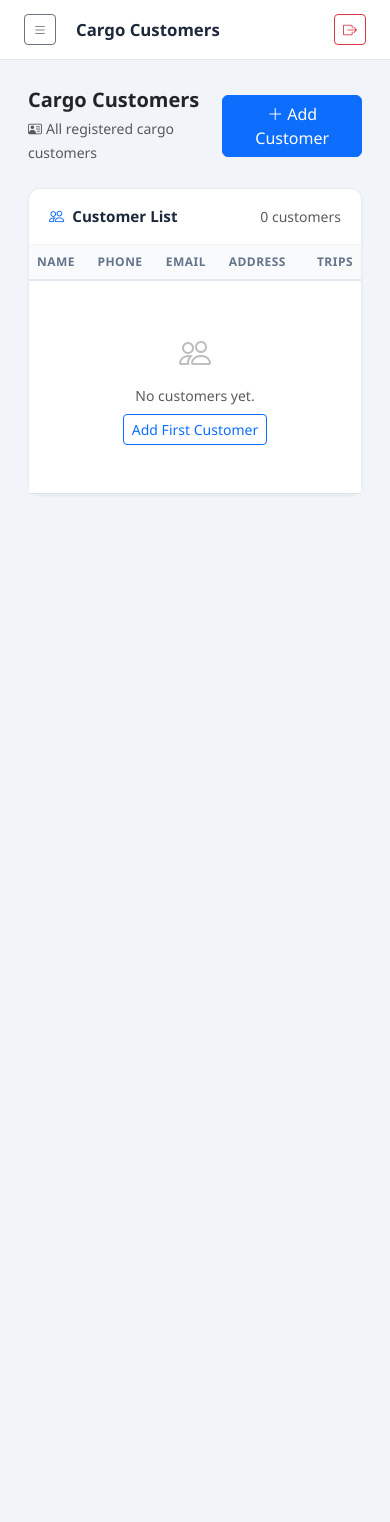
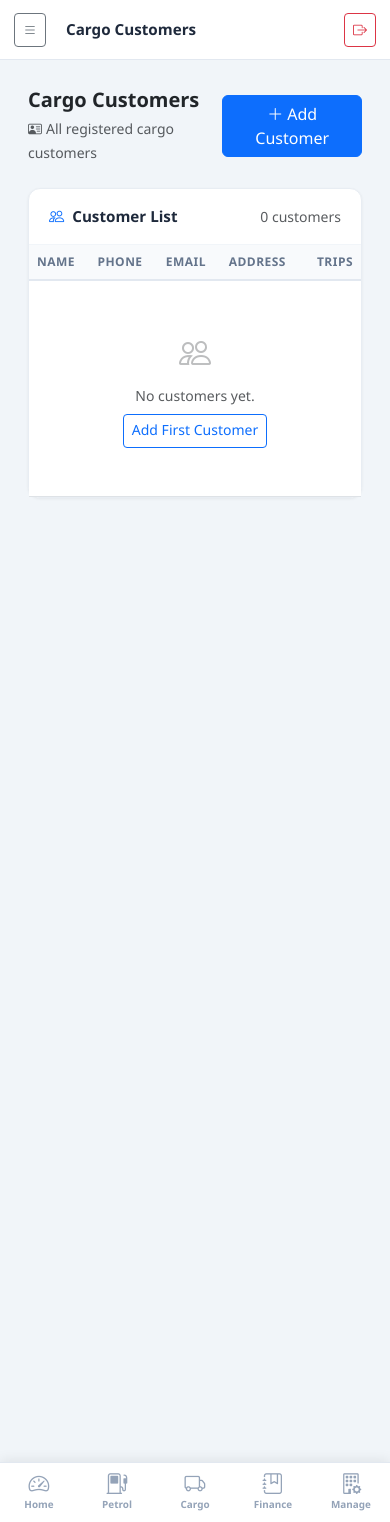
Before and after one commit to Ferlsafer/AccountingProject, a Django app: page /cargo/customers/ in a window 390 px wide. Run offline with Django 5.2, Linux system fonts and the light colour scheme; the visitor is signed in with stand-in values (Sample User, id 1); data that the repository does not hold is empty.

Commit message:
PWA: installable mobile app with bottom navigation
- manifest.json: name, icons, standalone display, theme colour
- sw.js: cache-first for static assets, network-first for pages
- /sw.js view at root scope so install prompt works on Android/iOS
- Bottom navigation bar (mobile only) with role-based tabs:
    petrol_clerk → Home | Petrol | Cargo* | Finance* | Purchases
    cargo_clerk  → Home | Petrol* | Cargo | Finance* | Invoices
    accountant   → Home | Petrol | Cargo | Finance | Reports
    admin        → Home | Petrol | Cargo | Finance | Manage
- Active tab highlighted via path-prefix matching
- viewport-fit=cover + safe-area-inset-bottom for notched phones
- Apple PWA meta tags for iOS Add-to-Home-Screen
- Larger touch targets (btn min-height 40px), compact topbar on mobile

Co-Authored-By: Claude Sonnet 4.6 <noreply@anthropic.com>

```diff
--- a/accounting_system/urls.py
+++ b/accounting_system/urls.py
@@ -16,10 +16,22 @@ Including another URLconf
 """
 from django.contrib import admin
 from django.urls import path, include
+from django.conf import settings
+from django.http import FileResponse
 from reports.views import dashboard
+import os
+
+
+def service_worker(request):
+    path_ = os.path.join(settings.BASE_DIR, 'static', 'sw.js')
+    response = FileResponse(open(path_, 'rb'), content_type='application/javascript')
+    response['Service-Worker-Allowed'] = '/'
+    return response
+
 
 urlpatterns = [
     path('admin/', admin.site.urls),
+    path('sw.js', service_worker, name='sw'),
     path('accounts/', include('django.contrib.auth.urls')),
     path('petrol/', include('petrol.urls')),
     path('cargo/', include('cargo.urls')),
--- a/static/css/main.css
+++ b/static/css/main.css
@@ -319,6 +319,78 @@ body.auth-page .page-body {
     #main-content { margin-left: 0; }
 }
 
+/* ── Mobile bottom navigation ────────────────────────── */
+.mobile-bottom-nav {
+    display: none;
+    position: fixed;
+    bottom: 0; left: 0; right: 0;
+    height: 60px;
+    background: #fff;
+    border-top: 1px solid #e2e8f0;
+    z-index: 300;
+    padding-bottom: env(safe-area-inset-bottom);
+    box-shadow: 0 -2px 12px rgba(0,0,0,0.08);
+}
+
+.mobile-bottom-nav .mobile-nav-inner {
+    display: flex;
+    align-items: stretch;
+    height: 60px;
+}
+
+.mobile-nav-item {
+    flex: 1;
+    display: flex;
+    flex-direction: column;
+    align-items: center;
+    justify-content: center;
+    gap: 2px;
+    text-decoration: none;
+    color: #94a3b8;
+    font-size: 0.62rem;
+    font-weight: 600;
+    padding: 6px 4px;
+    transition: color 0.15s;
+    -webkit-tap-highlight-color: transparent;
+}
+
+.mobile-nav-item i {
+    font-size: 1.3rem;
+    line-height: 1;
+}
+
+.mobile-nav-item.active,
+.mobile-nav-item:active {
+    color: #2563eb;
+}
+
+@media (max-width: 767px) {
+    .mobile-bottom-nav { display: flex; flex-direction: column; }
+
+    /* Shift page content up from the bottom nav */
+    .page-body {
+        padding-bottom: calc(70px + env(safe-area-inset-bottom));
+    }
+
+    /* Compact topbar on mobile */
+    .topbar { padding: 0 14px; }
+    .topbar-title { font-size: 0.95rem; }
+
+    /* Larger tap targets for buttons */
+    .btn { min-height: 40px; }
+    .btn-sm { min-height: 34px; }
+
+    /* Stat cards: 2-column on mobile */
+    .stat-card { padding: 16px; }
+    .stat-value { font-size: 1.3rem; }
+
+    /* Make tables horizontally scrollable */
+    .table-responsive { -webkit-overflow-scrolling: touch; }
+
+    /* Management cards full-width on mobile */
+    .mgmt-wrap .col-sm-6 { padding: 0 8px; }
+}
+
 /* ── Print ───────────────────────────────────────────── */
 @media print {
     #sidebar, .topbar, .no-print { display: none !important; }
--- a/templates/base.html
+++ b/templates/base.html
@@ -4,8 +4,17 @@
 
 <head>
     <meta charset="UTF-8">
-    <meta name="viewport" content="width=device-width, initial-scale=1.0">
-    <title>{% block title %}TLC Accounting{% endblock %}</title>
+    <meta name="viewport" content="width=device-width, initial-scale=1.0, viewport-fit=cover">
+    <title>{% block title %}TBC System{% endblock %}</title>
+    <!-- PWA -->
+    <link rel="manifest" href="{% static 'manifest.json' %}">
+    <meta name="theme-color" content="#1e2d50">
+    <meta name="mobile-web-app-capable" content="yes">
+    <meta name="apple-mobile-web-app-capable" content="yes">
+    <meta name="apple-mobile-web-app-status-bar-style" content="black-translucent">
+    <meta name="apple-mobile-web-app-title" content="TBC">
+    <link rel="apple-touch-icon" href="{% static 'img/icon.svg' %}">
+    <!-- Styles -->
     <link href="https://cdn.jsdelivr.net/npm/bootstrap@5.3.3/dist/css/bootstrap.min.css" rel="stylesheet">
     <link href="https://cdn.jsdelivr.net/npm/bootstrap-icons@1.11.3/font/bootstrap-icons.min.css" rel="stylesheet">
     <link href="{% static 'css/main.css' %}" rel="stylesheet">
@@ -214,6 +223,57 @@
         </div>
     </div>
 
+    {% if user.is_authenticated %}
+    <!-- ── Mobile bottom navigation ───────────────────── -->
+    <nav class="mobile-bottom-nav no-print">
+        <div class="mobile-nav-inner">
+        {% with role=user.profile.role %}
+
+        <a href="{% url 'home' %}" class="mobile-nav-item" id="mbnav-home">
+            <i class="bi bi-speedometer2"></i><span>Home</span>
+        </a>
+
+        {% if role == 'petrol_clerk' or user.is_staff or role == 'admin' or role == 'accountant' %}
+        <a href="{% url 'petrol:daily_sale_list' %}" class="mobile-nav-item" id="mbnav-petrol">
+            <i class="bi bi-fuel-pump"></i><span>Petrol</span>
+        </a>
+        {% endif %}
+
+        {% if role == 'cargo_clerk' or user.is_staff or role == 'admin' or role == 'accountant' %}
+        <a href="{% url 'cargo:trip_list' %}" class="mobile-nav-item" id="mbnav-cargo">
+            <i class="bi bi-truck"></i><span>Cargo</span>
+        </a>
+        {% endif %}
+
+        {% if user.is_staff or role == 'admin' or role == 'accountant' %}
+        <a href="{% url 'reports:journal_ledger' %}" class="mobile-nav-item" id="mbnav-finance">
+            <i class="bi bi-journal-bookmark"></i><span>Finance</span>
+        </a>
+        {% endif %}
+
+        {% if user.is_staff or role == 'admin' %}
+        <a href="{% url 'core:management_hub' %}" class="mobile-nav-item" id="mbnav-manage">
+            <i class="bi bi-building-gear"></i><span>Manage</span>
+        </a>
+        {% elif role == 'petrol_clerk' %}
+        <a href="{% url 'petrol:purchase_list' %}" class="mobile-nav-item" id="mbnav-purchases">
+            <i class="bi bi-bag-plus"></i><span>Purchases</span>
+        </a>
+        {% elif role == 'cargo_clerk' %}
+        <a href="{% url 'cargo:invoice_list' %}" class="mobile-nav-item" id="mbnav-invoices">
+            <i class="bi bi-file-earmark-text"></i><span>Invoices</span>
+        </a>
+        {% elif role == 'accountant' %}
+        <a href="{% url 'reports:income_statement' %}" class="mobile-nav-item" id="mbnav-reports">
+            <i class="bi bi-graph-up"></i><span>Reports</span>
+        </a>
+        {% endif %}
+
+        {% endwith %}
+        </div>
+    </nav>
+    {% endif %}
+
     <script src="https://cdn.jsdelivr.net/npm/bootstrap@5.3.3/dist/js/bootstrap.bundle.min.js"></script>
     <script>
         document.getElementById('sidebarToggle')?.addEventListener('click', () => {
@@ -228,6 +288,22 @@
                 sessionStorage.setItem('sidebarScroll', sidebar.scrollTop);
             });
         }
+
+        // Highlight active bottom nav item by matching path prefix
+        (function () {
+            const path = window.location.pathname;
+            document.querySelectorAll('.mobile-nav-item').forEach(a => {
+                const href = a.getAttribute('href');
+                if (href === '/' ? path === '/' : path.startsWith(href)) {
+                    a.classList.add('active');
+                }
+            });
+        })();
+
+        // Register service worker
+        if ('serviceWorker' in navigator) {
+            navigator.serviceWorker.register('/sw.js', { scope: '/' }).catch(() => {});
+        }
     </script>
     {% block extra_js %}{% endblock %}
 </body>
```
Also changed, not shown: static/sw.js (added, +40 -0 lines), static/img/icon.svg (added), static/manifest.json (added).
